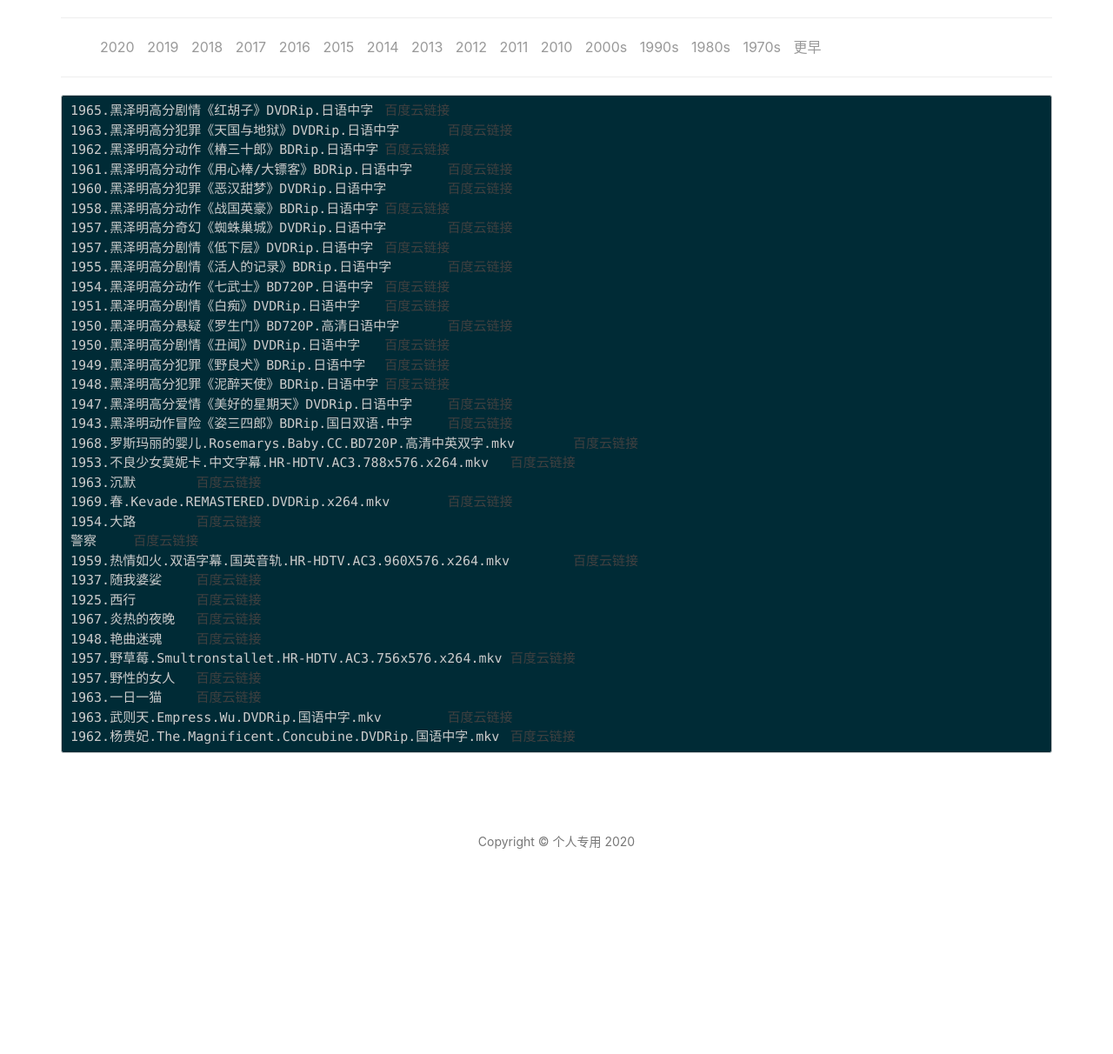
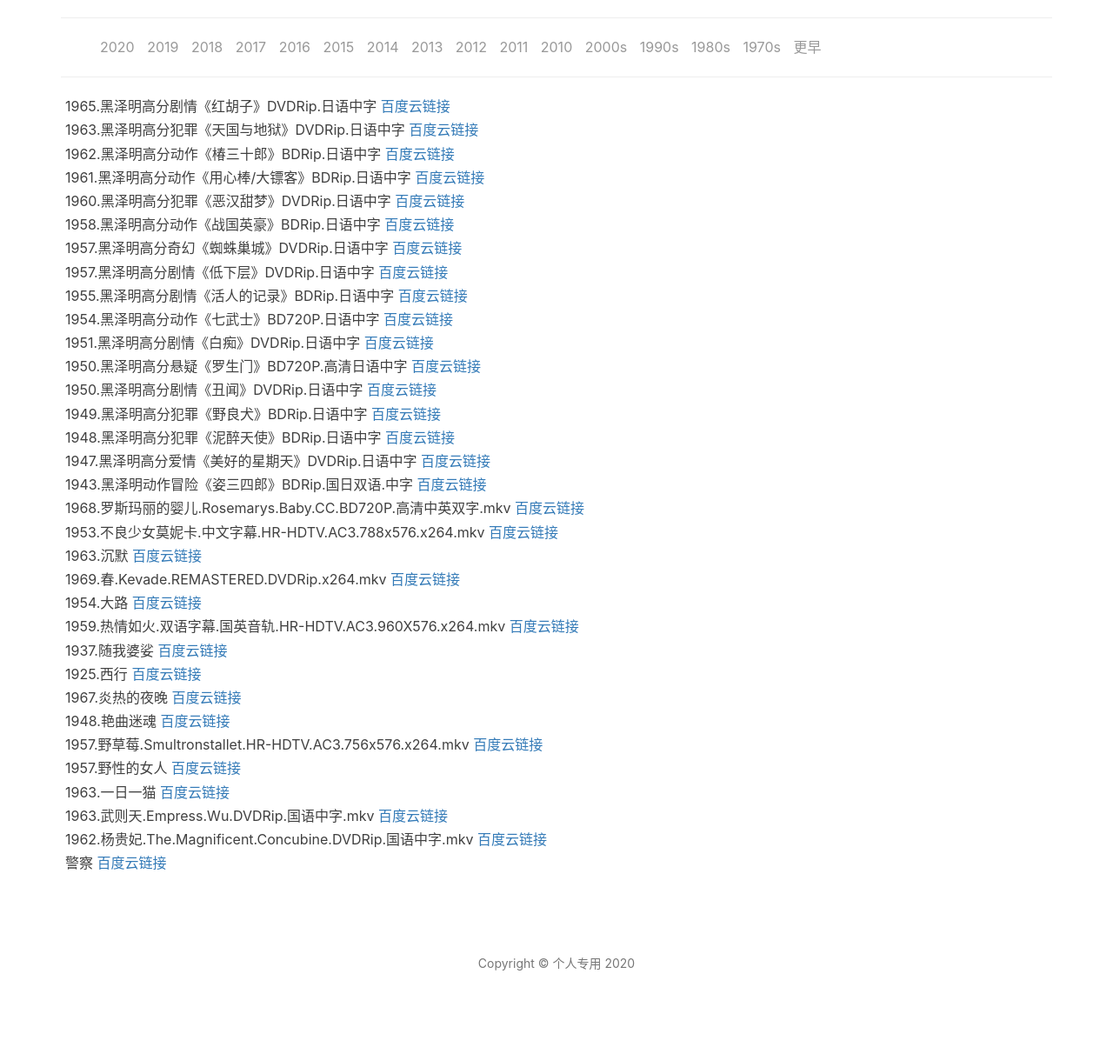
Before and after one commit to qisqifen/qisqifen.github.io, a Jekyll site: the page built from mv/ymore.html, in a window 1280 px wide. Shown: the whole page at 87% size. Built offline with Jekyll 4.4.1, drawn with Linux system fonts in a browser that asks for light colours; nearby versions of some CDN libraries; comment, search, counter and statistics services are not loaded; before the commit the page ends 1072 px from its top, so only the background shows below that.

Commit message:
first commit

```diff
--- a/mv/ymore.html
+++ b/mv/ymore.html
@@ -2,38 +2,38 @@
 layout:     concisepage
 title:    more
 ---
-<pre>
-1965.黑泽明高分剧情《红胡子》DVDRip.日语中字	<a href="https://pan.baidu.com/s/1aYAR2vTctcGVTrkLwAVspw">百度云链接</a>
-1963.黑泽明高分犯罪《天国与地狱》DVDRip.日语中字	<a href="https://pan.baidu.com/s/1GiW8BBjgN35HkFgXHrwIDw">百度云链接</a>
-1962.黑泽明高分动作《椿三十郎》BDRip.日语中字	<a href="https://pan.baidu.com/s/1HJqfyMpc0pZHgLpKT4GyEQ">百度云链接</a>
-1961.黑泽明高分动作《用心棒/大镖客》BDRip.日语中字	<a href="https://pan.baidu.com/s/1ncIe_fPETtSc70ZGxRFRpw">百度云链接</a>
-1960.黑泽明高分犯罪《恶汉甜梦》DVDRip.日语中字	<a href="https://pan.baidu.com/s/1tRIP31moCotyMzncVdpRvQ">百度云链接</a>
-1958.黑泽明高分动作《战国英豪》BDRip.日语中字	<a href="https://pan.baidu.com/s/1LYw5cp94UAAesZk9Q-kNuQ">百度云链接</a>
-1957.黑泽明高分奇幻《蜘蛛巢城》DVDRip.日语中字	<a href="https://pan.baidu.com/s/1yOCK9e1013qoQpy9VWpb4g">百度云链接</a>
-1957.黑泽明高分剧情《低下层》DVDRip.日语中字	<a href="https://pan.baidu.com/s/1J3hypMYfPDDCpj5OKnd_Pw">百度云链接</a>
-1955.黑泽明高分剧情《活人的记录》BDRip.日语中字	<a href="https://pan.baidu.com/s/1G0PmGVW_uRC9PP_vIohlhA">百度云链接</a>
-1954.黑泽明高分动作《七武士》BD720P.日语中字	<a href="https://pan.baidu.com/s/1GzmtzuR0L5nB37oQoxOFPg">百度云链接</a>
-1951.黑泽明高分剧情《白痴》DVDRip.日语中字	<a href="https://pan.baidu.com/s/1lzLtGqHQsNdkcDaSTgwfRw">百度云链接</a>
-1950.黑泽明高分悬疑《罗生门》BD720P.高清日语中字	<a href="https://pan.baidu.com/s/1wx-T_zeb395NjD98MGvTvA">百度云链接</a>
-1950.黑泽明高分剧情《丑闻》DVDRip.日语中字	<a href="https://pan.baidu.com/s/179wx5wGjFeJ_cu5qXJq9Tg">百度云链接</a>
-1949.黑泽明高分犯罪《野良犬》BDRip.日语中字	<a href="https://pan.baidu.com/s/1QL1-qAQ0Vq0F-wG37sYvbQ">百度云链接</a>
-1948.黑泽明高分犯罪《泥醉天使》BDRip.日语中字	<a href="https://pan.baidu.com/s/1cldWqf0qBUhCcvQ_pbxCHQ">百度云链接</a>
-1947.黑泽明高分爱情《美好的星期天》DVDRip.日语中字	<a href="https://pan.baidu.com/s/1RksTuKLrZXxBr89sy2Zuyg">百度云链接</a>
-1943.黑泽明动作冒险《姿三四郎》BDRip.国日双语.中字	<a href="https://pan.baidu.com/s/1Spou_RbOnHkaQU5IDCPFwg">百度云链接</a>
-1968.罗斯玛丽的婴儿.Rosemarys.Baby.CC.BD720P.高清中英双字.mkv	<a href="https://pan.baidu.com/s/1FlVaqS3vjK0tFLGziZidoQ">百度云链接</a>
-1953.不良少女莫妮卡.中文字幕.HR-HDTV.AC3.788x576.x264.mkv	<a href="https://pan.baidu.com/s/1JJ-lgahiuR0YOJ7I71wBXw">百度云链接</a>
-1963.沉默	<a href="https://pan.baidu.com/s/1q5kIwB6sAo-NZjAnbi9Sug">百度云链接</a>
-1969.春.Kevade.REMASTERED.DVDRip.x264.mkv	<a href="https://pan.baidu.com/s/1KI4K-NN_yOpWvgK9exxC-g">百度云链接</a>
-1954.大路	<a href="https://pan.baidu.com/s/1deq2C-A4aTZU4vNHTpqqLw">百度云链接</a>
-警察	<a href="https://pan.baidu.com/s/1f9XPAXwvhNo6UxQ0L4R-MA">百度云链接</a>
-1959.热情如火.双语字幕.国英音轨.HR-HDTV.AC3.960X576.x264.mkv	<a href="https://pan.baidu.com/s/1NUH12ZNxjGY7-3jl-5d9nw">百度云链接</a>
-1937.随我婆娑	<a href="https://pan.baidu.com/s/1CTKvyurE6aoubQ6gFEyS_w">百度云链接</a>
-1925.西行	<a href="https://pan.baidu.com/s/1QHhqqUxBKudNdI8JoAWimw">百度云链接</a>
-1967.炎热的夜晚	<a href="https://pan.baidu.com/s/1T15U5q6y_Fk8W0ET3glQUA">百度云链接</a>
-1948.艳曲迷魂	<a href="https://pan.baidu.com/s/1dM6OFGVC4oojOpAgPGxcTg">百度云链接</a>
-1957.野草莓.Smultronstallet.HR-HDTV.AC3.756x576.x264.mkv	<a href="https://pan.baidu.com/s/1KNolrcCcdv27P6JFZJA9sA">百度云链接</a>
-1957.野性的女人	<a href="https://pan.baidu.com/s/10yS8e1K9fTuWe2SF1k1shw">百度云链接</a>
-1963.一日一猫	<a href="https://pan.baidu.com/s/1vEXeZjqRZGKos_QjolRdUA">百度云链接</a>
-1963.武则天.Empress.Wu.DVDRip.国语中字.mkv	<a href="https://pan.baidu.com/s/17yVIyfxmBIIklJIFYrDy5g">百度云链接</a>
-1962.杨贵妃.The.Magnificent.Concubine.DVDRip.国语中字.mkv	<a href="https://pan.baidu.com/s/1Rl9gr9t54v7ofQY75qoA8w">百度云链接</a>
-</pre>
+<ul class="movie-list">
+  <li>1965.黑泽明高分剧情《红胡子》DVDRip.日语中字	<a href="https://pan.baidu.com/s/1aYAR2vTctcGVTrkLwAVspw">百度云链接</a></li>
+  <li>1963.黑泽明高分犯罪《天国与地狱》DVDRip.日语中字	<a href="https://pan.baidu.com/s/1GiW8BBjgN35HkFgXHrwIDw">百度云链接</a></li>
+  <li>1962.黑泽明高分动作《椿三十郎》BDRip.日语中字	<a href="https://pan.baidu.com/s/1HJqfyMpc0pZHgLpKT4GyEQ">百度云链接</a></li>
+  <li>1961.黑泽明高分动作《用心棒/大镖客》BDRip.日语中字	<a href="https://pan.baidu.com/s/1ncIe_fPETtSc70ZGxRFRpw">百度云链接</a></li>
+  <li>1960.黑泽明高分犯罪《恶汉甜梦》DVDRip.日语中字	<a href="https://pan.baidu.com/s/1tRIP31moCotyMzncVdpRvQ">百度云链接</a></li>
+  <li>1958.黑泽明高分动作《战国英豪》BDRip.日语中字	<a href="https://pan.baidu.com/s/1LYw5cp94UAAesZk9Q-kNuQ">百度云链接</a></li>
+  <li>1957.黑泽明高分奇幻《蜘蛛巢城》DVDRip.日语中字	<a href="https://pan.baidu.com/s/1yOCK9e1013qoQpy9VWpb4g">百度云链接</a></li>
+  <li>1957.黑泽明高分剧情《低下层》DVDRip.日语中字	<a href="https://pan.baidu.com/s/1J3hypMYfPDDCpj5OKnd_Pw">百度云链接</a></li>
+  <li>1955.黑泽明高分剧情《活人的记录》BDRip.日语中字	<a href="https://pan.baidu.com/s/1G0PmGVW_uRC9PP_vIohlhA">百度云链接</a></li>
+  <li>1954.黑泽明高分动作《七武士》BD720P.日语中字	<a href="https://pan.baidu.com/s/1GzmtzuR0L5nB37oQoxOFPg">百度云链接</a></li>
+  <li>1951.黑泽明高分剧情《白痴》DVDRip.日语中字	<a href="https://pan.baidu.com/s/1lzLtGqHQsNdkcDaSTgwfRw">百度云链接</a></li>
+  <li>1950.黑泽明高分悬疑《罗生门》BD720P.高清日语中字	<a href="https://pan.baidu.com/s/1wx-T_zeb395NjD98MGvTvA">百度云链接</a></li>
+  <li>1950.黑泽明高分剧情《丑闻》DVDRip.日语中字	<a href="https://pan.baidu.com/s/179wx5wGjFeJ_cu5qXJq9Tg">百度云链接</a></li>
+  <li>1949.黑泽明高分犯罪《野良犬》BDRip.日语中字	<a href="https://pan.baidu.com/s/1QL1-qAQ0Vq0F-wG37sYvbQ">百度云链接</a></li>
+  <li>1948.黑泽明高分犯罪《泥醉天使》BDRip.日语中字	<a href="https://pan.baidu.com/s/1cldWqf0qBUhCcvQ_pbxCHQ">百度云链接</a></li>
+  <li>1947.黑泽明高分爱情《美好的星期天》DVDRip.日语中字	<a href="https://pan.baidu.com/s/1RksTuKLrZXxBr89sy2Zuyg">百度云链接</a></li>
+  <li>1943.黑泽明动作冒险《姿三四郎》BDRip.国日双语.中字	<a href="https://pan.baidu.com/s/1Spou_RbOnHkaQU5IDCPFwg">百度云链接</a></li>
+  <li>1968.罗斯玛丽的婴儿.Rosemarys.Baby.CC.BD720P.高清中英双字.mkv	<a href="https://pan.baidu.com/s/1FlVaqS3vjK0tFLGziZidoQ">百度云链接</a></li>
+  <li>1953.不良少女莫妮卡.中文字幕.HR-HDTV.AC3.788x576.x264.mkv	<a href="https://pan.baidu.com/s/1JJ-lgahiuR0YOJ7I71wBXw">百度云链接</a></li>
+  <li>1963.沉默	<a href="https://pan.baidu.com/s/1q5kIwB6sAo-NZjAnbi9Sug">百度云链接</a></li>
+  <li>1969.春.Kevade.REMASTERED.DVDRip.x264.mkv	<a href="https://pan.baidu.com/s/1KI4K-NN_yOpWvgK9exxC-g">百度云链接</a></li>
+  <li>1954.大路	<a href="https://pan.baidu.com/s/1deq2C-A4aTZU4vNHTpqqLw">百度云链接</a></li>
+  <li>1959.热情如火.双语字幕.国英音轨.HR-HDTV.AC3.960X576.x264.mkv	<a href="https://pan.baidu.com/s/1NUH12ZNxjGY7-3jl-5d9nw">百度云链接</a></li>
+  <li>1937.随我婆娑	<a href="https://pan.baidu.com/s/1CTKvyurE6aoubQ6gFEyS_w">百度云链接</a></li>
+  <li>1925.西行	<a href="https://pan.baidu.com/s/1QHhqqUxBKudNdI8JoAWimw">百度云链接</a></li>
+  <li>1967.炎热的夜晚	<a href="https://pan.baidu.com/s/1T15U5q6y_Fk8W0ET3glQUA">百度云链接</a></li>
+  <li>1948.艳曲迷魂	<a href="https://pan.baidu.com/s/1dM6OFGVC4oojOpAgPGxcTg">百度云链接</a></li>
+  <li>1957.野草莓.Smultronstallet.HR-HDTV.AC3.756x576.x264.mkv	<a href="https://pan.baidu.com/s/1KNolrcCcdv27P6JFZJA9sA">百度云链接</a></li>
+  <li>1957.野性的女人	<a href="https://pan.baidu.com/s/10yS8e1K9fTuWe2SF1k1shw">百度云链接</a></li>
+  <li>1963.一日一猫	<a href="https://pan.baidu.com/s/1vEXeZjqRZGKos_QjolRdUA">百度云链接</a></li>
+  <li>1963.武则天.Empress.Wu.DVDRip.国语中字.mkv	<a href="https://pan.baidu.com/s/17yVIyfxmBIIklJIFYrDy5g">百度云链接</a></li>
+  <li>1962.杨贵妃.The.Magnificent.Concubine.DVDRip.国语中字.mkv	<a href="https://pan.baidu.com/s/1Rl9gr9t54v7ofQY75qoA8w">百度云链接</a></li>
+  警察	<a href="https://pan.baidu.com/s/1f9XPAXwvhNo6UxQ0L4R-MA">百度云链接</a></li>
+</ul>
```
Also changed, not shown: css/bootstrap.min.css.
